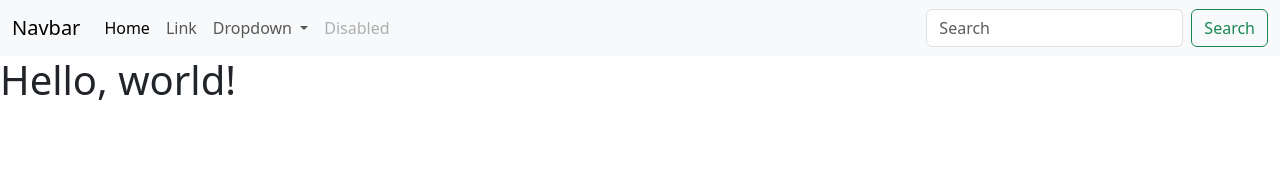
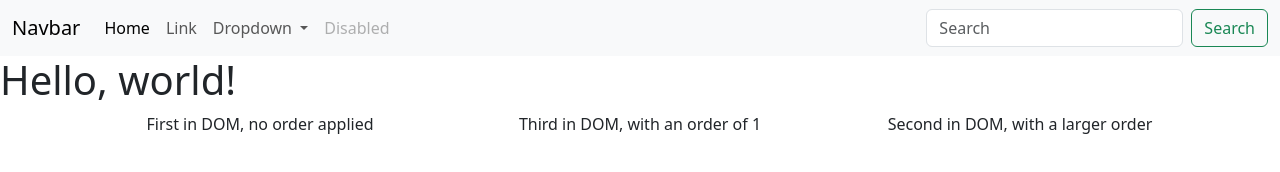
Before and after one commit to Pedro33Carneiro/livro_bootstrap, a plain HTML site: page index.html in a window 1280 px wide. Drawn offline with Linux system fonts and the light colour scheme; files that its build step writes are made by us from their sources.

Commit message:
Banguela

```diff
--- a/index.html
+++ b/index.html
@@ -7,7 +7,7 @@
     <link rel="stylesheet" href="css\bootstrap-grid.css">
     <link rel="stylesheet" href="css\bootstrap.css">
     <link rel="stylesheet" href="estilo.css">
-    <title>maze runner</title>
+    <title>Como treinar seu dragão</title>
 </head>
 
 <body>
@@ -55,6 +55,19 @@
         </nav>
     </header>
     <h1>Hello, world!</h1>
+    <div class="container text-center">
+        <div class="row">
+          <div class="col">
+            First in DOM, no order applied
+          </div>
+          <div class="col order-5">
+            Second in DOM, with a larger order
+          </div>
+          <div class="col order-1">
+            Third in DOM, with an order of 1
+          </div>
+        </div>
+      </div>
 
     <script src="js\bootstrap.bundle.js"></script>
 </body>
```
